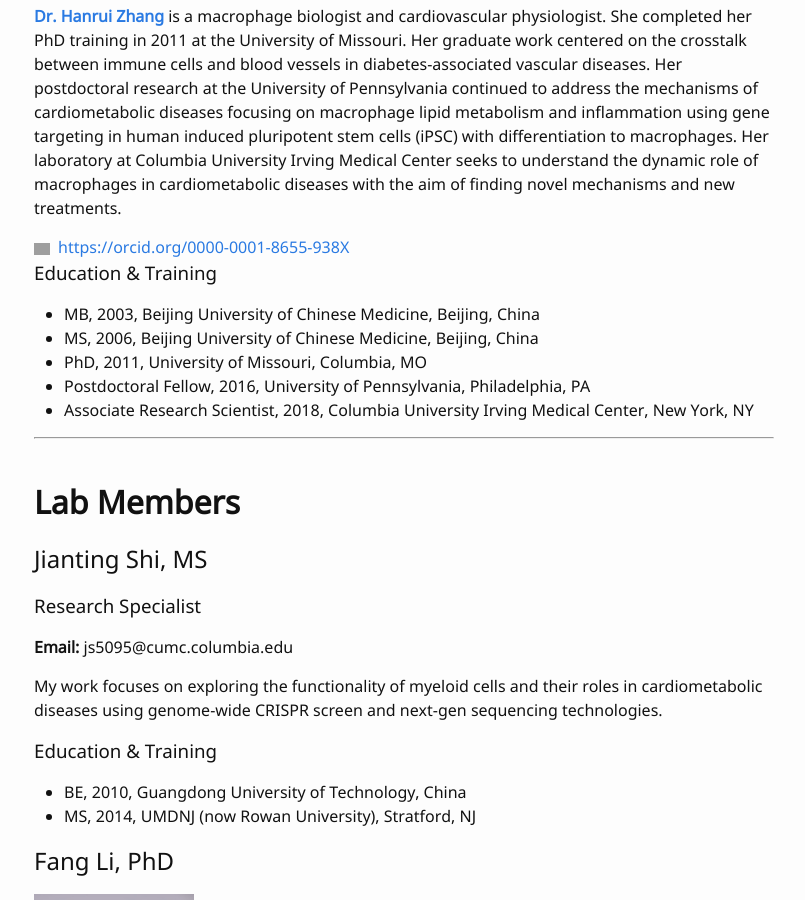
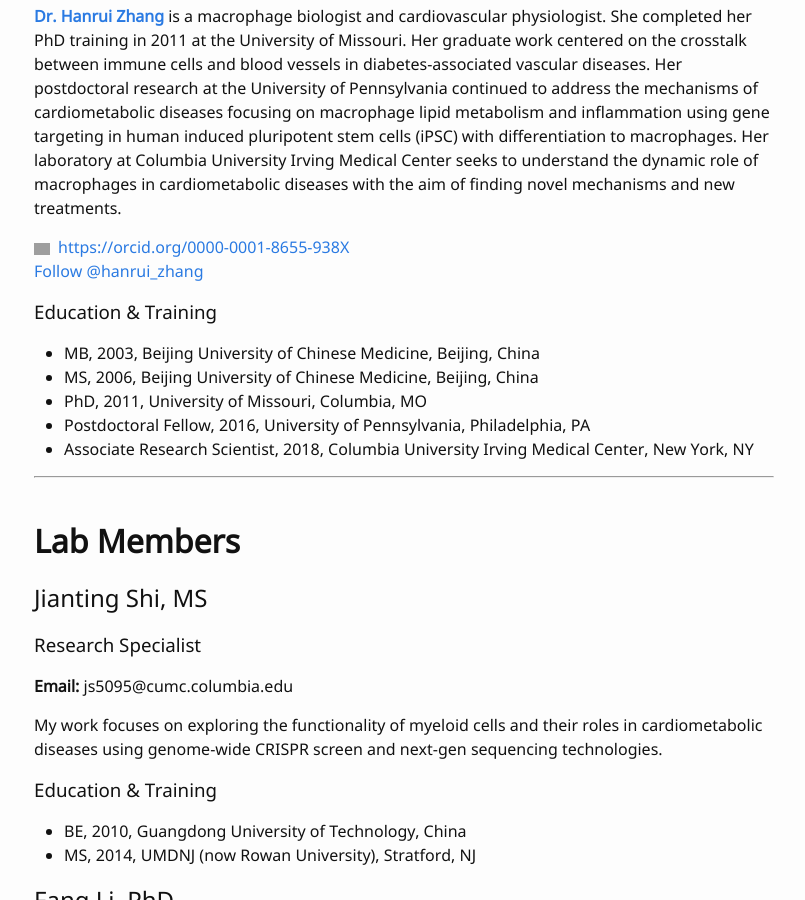
Before and after one commit to hanruizhang/zhanglab, a Jekyll site: the page built from 2_People.md, in a window 1280 px wide and 900 px high, scrolled down 484 px. Shown: the whole window, without its empty margins (236-1041 px from the left). Built offline with Jekyll 4.4.1, drawn with Linux system fonts in a browser that asks for light colours; comment, search, counter and statistics services are not loaded; grey boxes are pictures that could not be loaded.

Commit message:
Update 2_People.md

```diff
--- a/2_People.md
+++ b/2_People.md
@@ -17,6 +17,8 @@
 
 **[Dr. Hanrui Zhang](https://www.columbiacardiology.org/profile/hanrui-zhang-phd)** is a macrophage biologist and cardiovascular physiologist. She completed her PhD training in 2011 at the University of Missouri. Her graduate work centered on the crosstalk between immune cells and blood vessels in diabetes-associated vascular diseases. Her postdoctoral research at the University of Pennsylvania continued to address the mechanisms of cardiometabolic diseases focusing on macrophage lipid metabolism and inflammation using gene targeting in human induced pluripotent stem cells (iPSC) with differentiation to macrophages. Her laboratory at Columbia University Irving Medical Center seeks to understand the dynamic role of macrophages in cardiometabolic diseases with the aim of finding novel mechanisms and new treatments.
 <div itemscope itemtype="https://schema.org/Person"><a itemprop="sameAs" content="https://orcid.org/0000-0001-8655-938X" href="https://orcid.org/0000-0001-8655-938X" target="orcid.widget" rel="me noopener noreferrer" style="vertical-align:top;"><img src="https://orcid.org/sites/default/files/images/orcid_16x16.png" style="width:1em;margin-right:.5em;" alt="ORCID iD icon">https://orcid.org/0000-0001-8655-938X</a></div>
+
+<a href="https://twitter.com/hanrui_zhang?ref_src=twsrc%5Etfw" class="twitter-follow-button" data-show-count="false">Follow @hanrui_zhang</a><script async src="https://platform.twitter.com/widgets.js" charset="utf-8"></script>
 
 
 ### Education & Training
```
